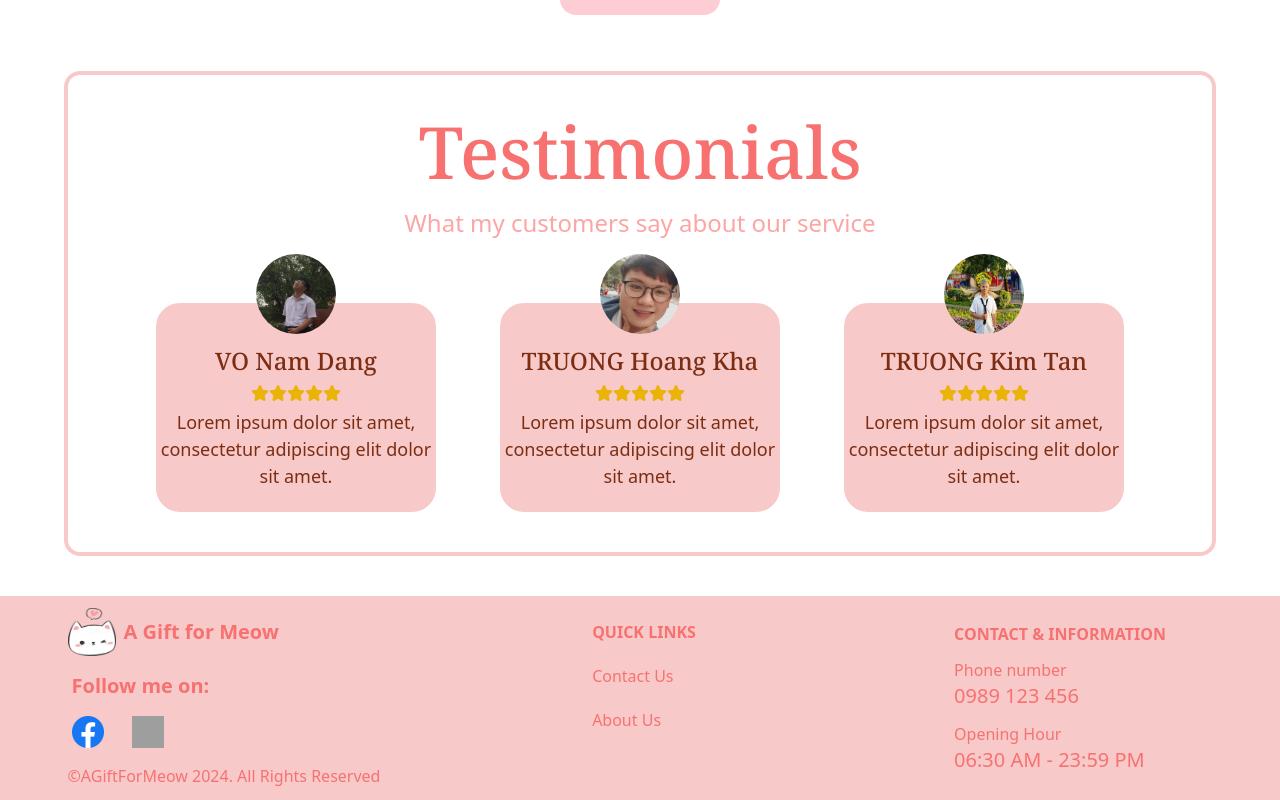
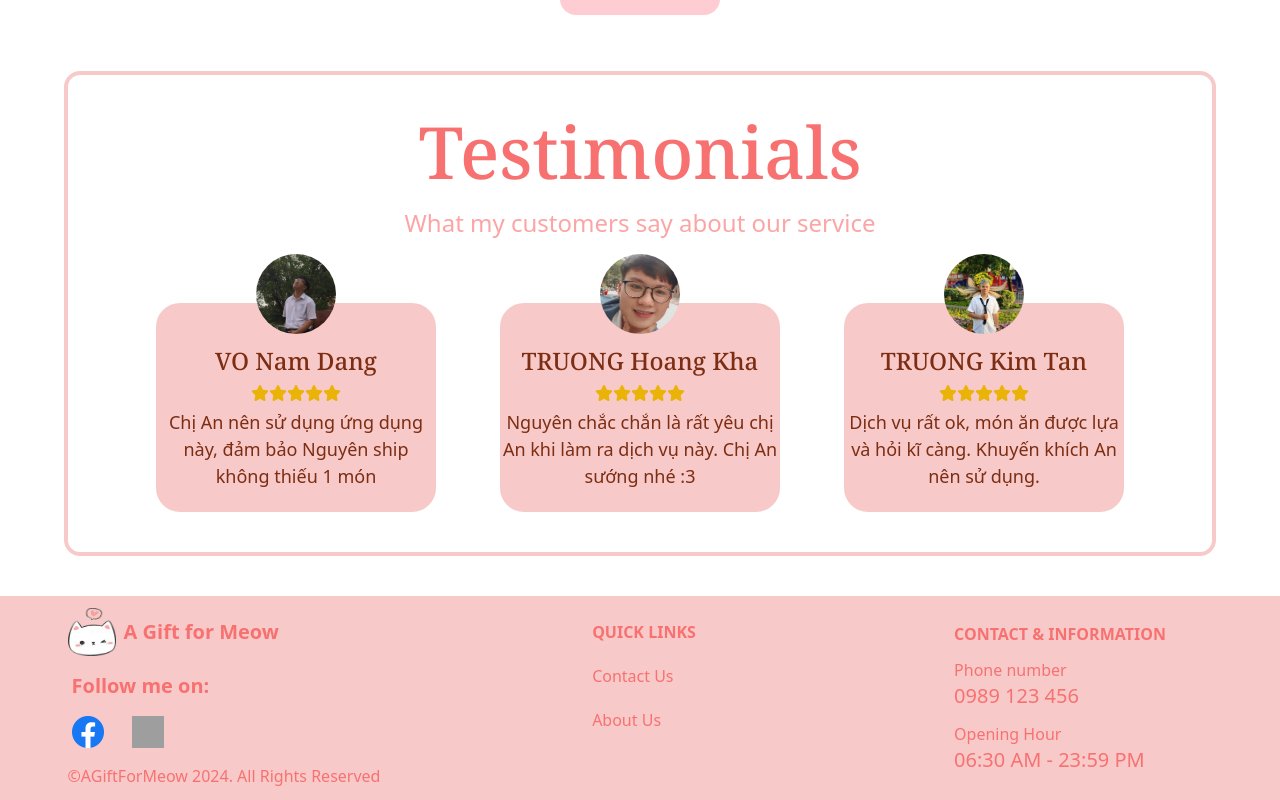
Before and after one commit to lhnguyenVP21/agiftforyou, a React (Create React App) app in the folder agiftforyou/: page /purchase-food in a window 1280 px wide. Shown: the part 2048-2848 px from the top of the page. Built offline with nearby package versions, Linux system fonts and the light colour scheme; grey boxes are pictures that could not be loaded.

Commit message:
add vid + done plan header

```diff
--- /dev/null
+++ b/agiftforyou/src/components/Hero.jsx
@@ -0,0 +1,23 @@
+import React from 'react';
+import bgVid from '../images/bgvid.mp4';
+
+const Hero = () => {
+  return (
+    <div className='w-full h-screen '>
+      <video
+        className='w-full h-full object-cover '
+        src={bgVid}
+        autoPlay
+        loop
+        muted
+      />
+      <div className='absolute w-full h-full top-0 left-0 bg-gray-900/30'></div>
+      <div className='absolute top-0 w-full h-full flex flex-col justify-center text-center text-white p-4'>
+        <h1>First Class Travel</h1>
+        <h2 className='py-4'>Top 1% Locations Worldwide</h2>
+      </div>
+    </div>
+  );
+};
+
+export default Hero;
--- a/agiftforyou/src/components/OurPlansHeader.jsx
+++ b/agiftforyou/src/components/OurPlansHeader.jsx
@@ -15,7 +15,7 @@ const OurPlansHeader = () => {
     setShowDropdownAbout(false);
   };
   return (
-    <div className="flex flex-row justify-evenly items-center text-xl py-2 font-bold mb-16">
+    <div className="flex flex-row justify-evenly items-center gap-20 text-xl font-bold absolute right-60 top-5 z-[1]">
       <div className="flex flex-row">
         <div>
           <img
@@ -24,26 +24,26 @@ const OurPlansHeader = () => {
             className=" w-12 h-12 cursor-pointer "
           />
         </div>
-        <p className=" pr-40 pt-1 flex items-center text-xl text-red-500 font-extrabold pl-2">
+        <p className=" pr-40 pt-1 flex items-center text-xl text-white font-extrabold pl-2">
           OURFUTUREPLANS
         </p>
       </div>
 
-      <button className="text-red-400 hover:text-red-500 hover:underline">
+      <button className="text-white hover:underline">
         <Link to="/">Home</Link>
       </button>
 
-      <button className="text-red-400 hover:text-red-500 hover:underline">
+      <button className="text-white hover:underline">
         <Link to="/purchase-food">Food Store</Link>
       </button>
 
       <div onMouseLeave={closeDropdownAbout}>
         <button
-          className="text-red-400 hover:text-red-500 hover:underline"
+          className="text-white hover:underline"
           onClick={toggleDropdownAbout}
         >
           About
-          <FontAwesomeIcon icon={faChevronDown} className="text-red-400" />
+          <FontAwesomeIcon icon={faChevronDown} className="text-white" />
         </button>
 
         {showDropdownAbout && <DropdownAbout onMouse={closeDropdownAbout} />}
--- a/agiftforyou/src/pages/Home.jsx
+++ b/agiftforyou/src/pages/Home.jsx
@@ -2,9 +2,17 @@ import React from "react";
 import "../index.css";
 import Headers from "../components/Headers";
 import Footer from "../components/HomeFooter";
+import { FontAwesomeIcon } from "@fortawesome/react-fontawesome";
+import { faChevronDown } from "@fortawesome/free-solid-svg-icons";
 import maldives from "../images/maldives.png";
 
 const Home = () => {
+  const handleArrowClick = () => {
+    const targetElement = document.getElementById("target-container");
+    if (targetElement) {
+      targetElement.scrollIntoView({ behavior: "smooth" });
+    }
+  };
   return (
     <div>
       <div className="relative">
@@ -18,16 +26,24 @@ const Home = () => {
             alt="beach background"
           />
         </div>
-        <div className="absolute top-1/2 left-[380px] transform -translate-x-1/2 -translate-y-1/2 text-white text-center pt-40">
+        <div className="absolute top-[45%] left-[380px] transform -translate-x-1/2 -translate-y-1/2 text-white text-center pt-40">
           <p className="font-bold text-7xl">Welcome to</p>
           <br></br>
           <p className="font-bold text-7xl">A Gift For Meow</p>
-          <div className="translate-y-[50px]">
-            <button className=" bg-blue-400 w-72 h-14 rounded-xl text-3xl font-bold hover:bg-blue-300 hover:text-black">
-              Find out more
-            </button>
+          <div className="translate-y-[120px] translate-x-[250px] text-blue-700 text-4xl font-bold ">
+            Find out more
+            <div onClick={handleArrowClick}>
+              <FontAwesomeIcon
+                icon={faChevronDown}
+                className="text-blue-700 animate-bounce cursor-pointer"
+              />
+            </div>
           </div>
         </div>
+      </div>
+      <div id="target-container" className="mt-96">
+        Hello test 1
+        <Footer />
       </div>
       <div>
         <Footer />
--- a/agiftforyou/src/pages/OurPlans.jsx
+++ b/agiftforyou/src/pages/OurPlans.jsx
@@ -1,11 +1,15 @@
 import React from "react";
 import OurPlansHeader from "../components/OurPlansHeader";
+import Hero from "../components/Hero";
 import Footer from "../components/HomeFooter";
 const OurPlans = () => {
   return (
     <>
       <div>
         <OurPlansHeader />
+      </div>
+      <div>
+        <Hero/>
       </div>
       <div>
         <Footer />
--- a/agiftforyou/src/pages/PurchaseFood.jsx
+++ b/agiftforyou/src/pages/PurchaseFood.jsx
@@ -253,7 +253,7 @@ const PurchaseFood = () => {
               <img
                 src={dang}
                 alt="Facebook"
-                className=" w-20 h-20 absolute top-[-25%] rounded-full"
+                className=" w-20 h-20 absolute top-[-25%] rounded-full object-cover"
               />
               <h3 className="text-2xl font-bold text-orange-900 font-noto-serif">
                 VO Nam Dang
@@ -267,15 +267,14 @@ const PurchaseFood = () => {
               </div>
 
               <p className="text-center text-[18px] text-orange-900 pb-5">
-                Lorem ipsum dolor sit amet, consectetur adipiscing elit dolor
-                sit amet.
+                Chị An nên sử dụng ứng dụng này, đảm bảo Nguyên ship không thiếu 1 món
               </p>
             </div>
             <div className="flex flex-col pt-10 items-center w-[280px] h-auto gap-2 border-2 border-solid border-rose-quartz rounded-3xl bg-rose-quartz relative">
               <img
                 src={kha}
                 alt="Facebook"
-                className=" w-20 h-20 absolute top-[-25%] rounded-full"
+                className=" w-20 h-20 absolute top-[-25%] rounded-full object-cover"
               />
               <h3 className="text-2xl font-bold text-orange-900 font-noto-serif">
                 TRUONG Hoang Kha
@@ -289,15 +288,14 @@ const PurchaseFood = () => {
               </div>
 
               <p className="text-center text-[18px] text-orange-900 pb-5">
-                Lorem ipsum dolor sit amet, consectetur adipiscing elit dolor
-                sit amet.
+                Nguyên chắc chắn là rất yêu chị An khi làm ra dịch vụ này. Chị An sướng nhé :3
               </p>
             </div>
             <div className="flex flex-col pt-10 items-center w-[280px] h-auto gap-2 border-2 border-solid border-rose-quartz rounded-3xl bg-rose-quartz relative">
               <img
                 src={tan}
                 alt="Facebook"
-                className=" w-20 h-20 absolute top-[-25%] rounded-full"
+                className=" w-20 h-20 absolute top-[-25%] rounded-full object-cover "
               />
               <h3 className="text-2xl font-bold text-orange-900 font-noto-serif">
                 TRUONG Kim Tan
@@ -311,8 +309,7 @@ const PurchaseFood = () => {
               </div>
 
               <p className="text-center text-[18px] text-orange-900 pb-5">
-                Lorem ipsum dolor sit amet, consectetur adipiscing elit dolor
-                sit amet.
+                Dịch vụ rất ok, món ăn được lựa và hỏi kĩ càng. Khuyến khích An nên sử dụng.
               </p>
             </div>
 
```
Also changed, not shown: agiftforyou/src/index.css (line endings or trailing spaces), 1 other file (tests, documents, lock files or other folders).
